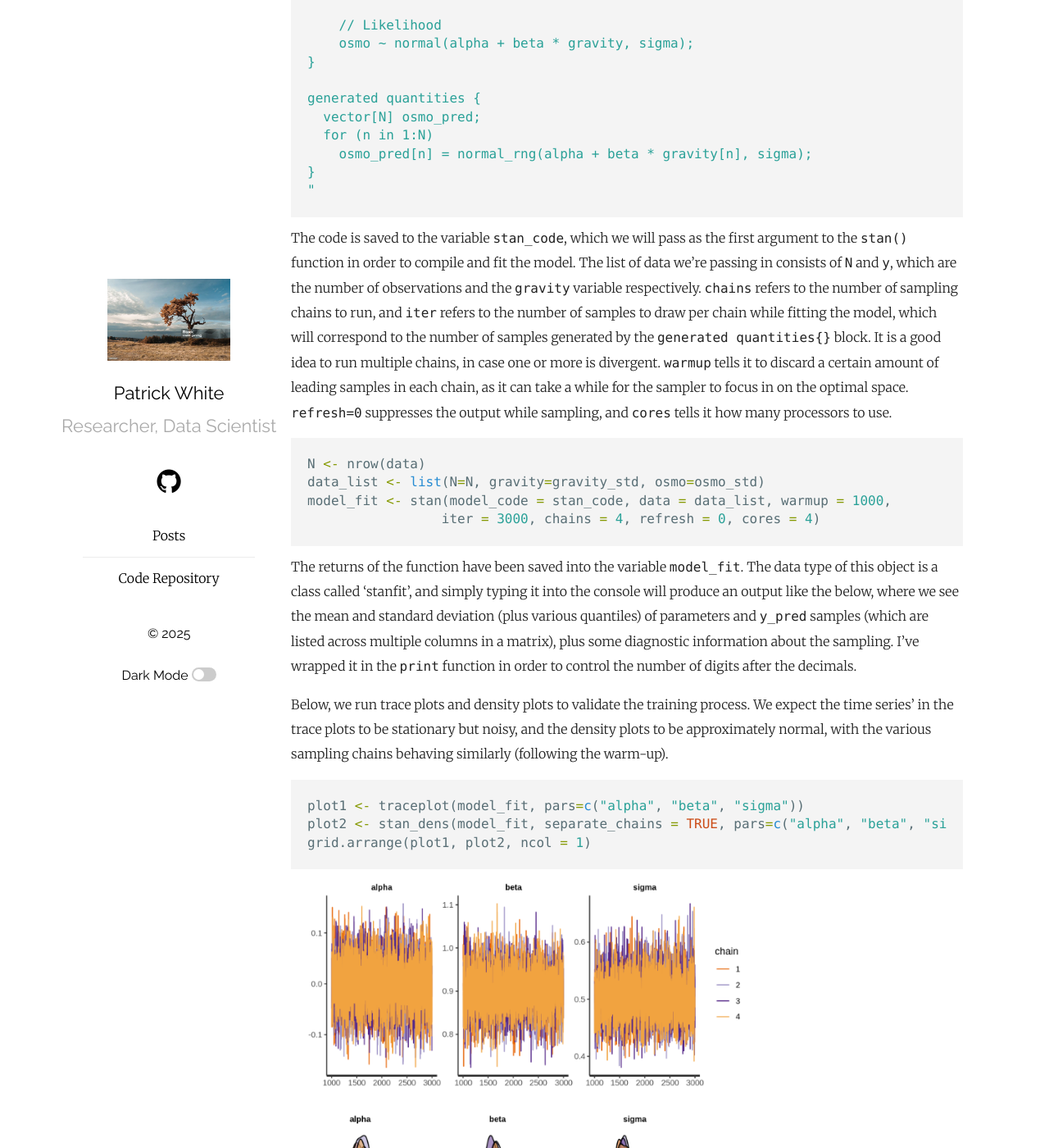
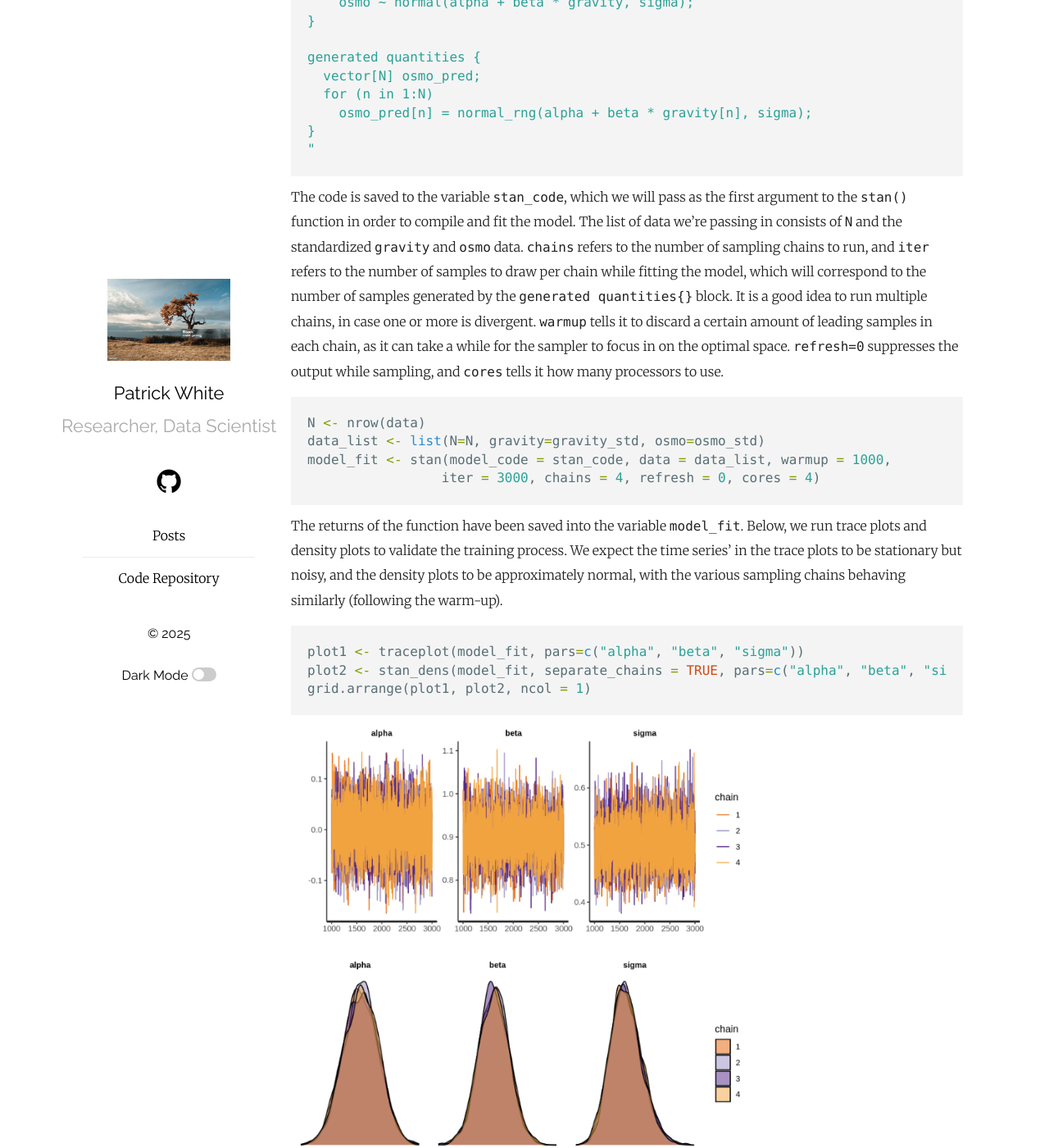
Before and after one commit to pw598/pw598.github.io, a Jekyll site: the page built from _posts/2025-01-08-Bayesian-Inference-II-Bayesian-Linear-Regression.md, in a window 1280 px wide and 1400 px high, scrolled down 7183 px. Shown: the whole window at 82% size. Built offline with Jekyll 4.4.1, drawn with Linux system fonts in a browser that asks for light colours; formulas are drawn with MathJax 3; some of the changed text lies outside the part shown.

Commit message:
Add files via upload

````diff
--- a/_posts/2025-01-08-Bayesian-Inference-II-Bayesian-Linear-Regression.md
+++ b/_posts/2025-01-08-Bayesian-Inference-II-Bayesian-Linear-Regression.md
@@ -9,7 +9,7 @@ categories: Probability Bayes
 Simple linear regression can be interpreted as distributing a Normal variable with a mean that reflects a regression equation upon another variable. A distribution with wider tails can be used if we want to be accomodating of outliers. In this article, we'll solve for both the Bayesian way, using RStan.
 
 
-<img src="https://github.com/pw598/pw598.github.io/blob/main/_posts/images/bi2.png?raw=true" style="height: 500px; width:auto;">
+<img src="https://github.com/pw598/pw598.github.io/blob/main/_posts/images/bi2.png?raw=true" style="height: 450px; width:auto;">
 
 
 # Outline
@@ -44,7 +44,7 @@ To solve for the posterior, we will utilize approximation sampling, which allows
 
 Markov Chain Monte Carlo (MCMC) sampling is our alternative to closed-form computation, which leverages the central limit theorem to derive statistical estimates through samples that approximate the true value of the target distribution. Many algorithms, such as the Metropolis-Hastings algorithm, use an acceptance-rejection mechanism that is essential to ensuring the success of sampling.
 
-The approximation sampling is largely treated as a black-box inference button, but it is important to examine the performance of sampling. Popular software like PyMC and Stan will provide warnings, such as when sampling chains do not converge.
+The approximation sampling is largely treated as a black-box inference button, but it is important to examine the performance of the process. Popular software like PyMC and Stan will provide warnings, such as when sampling chains do not converge.
 
 
 
@@ -228,7 +228,7 @@ generated quantities {
 "
 ```
 
-The code is saved to the variable <code>stan_code</code>, which we will pass as the first argument to the <code>stan()</code> function in order to compile and fit the model. The list of data we're passing in consists of <code>N</code> and <code>y</code>, which are the number of observations and the <code>gravity</code> variable respectively. <code>chains</code> refers to the number of sampling chains to run, and <code>iter</code> refers to the number of samples to draw per chain while fitting the model, which will correspond to the number of samples generated by the <code>generated quantities{}</code> block. It is a good idea to run multiple chains, in case one or more is divergent. <code>warmup</code> tells it to discard a certain amount of leading samples in each chain, as it can take a while for the sampler to focus in on the optimal space.
+The code is saved to the variable <code>stan_code</code>, which we will pass as the first argument to the <code>stan()</code> function in order to compile and fit the model. The list of data we're passing in consists of <code>N</code> and the standardized <code>gravity</code> and <code>osmo</code> data. <code>chains</code> refers to the number of sampling chains to run, and <code>iter</code> refers to the number of samples to draw per chain while fitting the model, which will correspond to the number of samples generated by the <code>generated quantities{}</code> block. It is a good idea to run multiple chains, in case one or more is divergent. <code>warmup</code> tells it to discard a certain amount of leading samples in each chain, as it can take a while for the sampler to focus in on the optimal space.
 <code>refresh=0</code> suppresses the output while sampling, and <code>cores</code> tells it how many processors to use.
 
 
@@ -240,9 +240,8 @@ model_fit <- stan(model_code = stan_code, data = data_list, warmup = 1000,
 ```
 
 
-The returns of the function have been saved into the variable <code>model_fit</code>. The data type of this object is a class called 'stanfit', and simply typing it into the console will produce an output like the below, where we see the mean and standard deviation (plus various quantiles) of parameters and <code>y_pred</code> samples (which are listed across multiple columns in a matrix), plus some diagnostic information about the sampling. I've wrapped it in the <code>print</code> function in order to control the number of digits after the decimals.
+The returns of the function have been saved into the variable <code>model_fit</code>. Below, we run trace plots and density plots to validate the training process. We expect the time series' in the trace plots to be stationary but noisy, and the density plots to be approximately normal, with the various sampling chains behaving similarly (following the warm-up).
 
-Below, we run trace plots and density plots to validate the training process. We expect the time series' in the trace plots to be stationary but noisy, and the density plots to be approximately normal, with the various sampling chains behaving similarly (following the warm-up).
 
 ```r
 plot1 <- traceplot(model_fit, pars=c("alpha", "beta", "sigma"))
````
Also changed, not shown: other parts of _posts/2025-01-08-Bayesian-Inference-II-Bayesian-Linear-Regression.md (+2 -2 lines).
